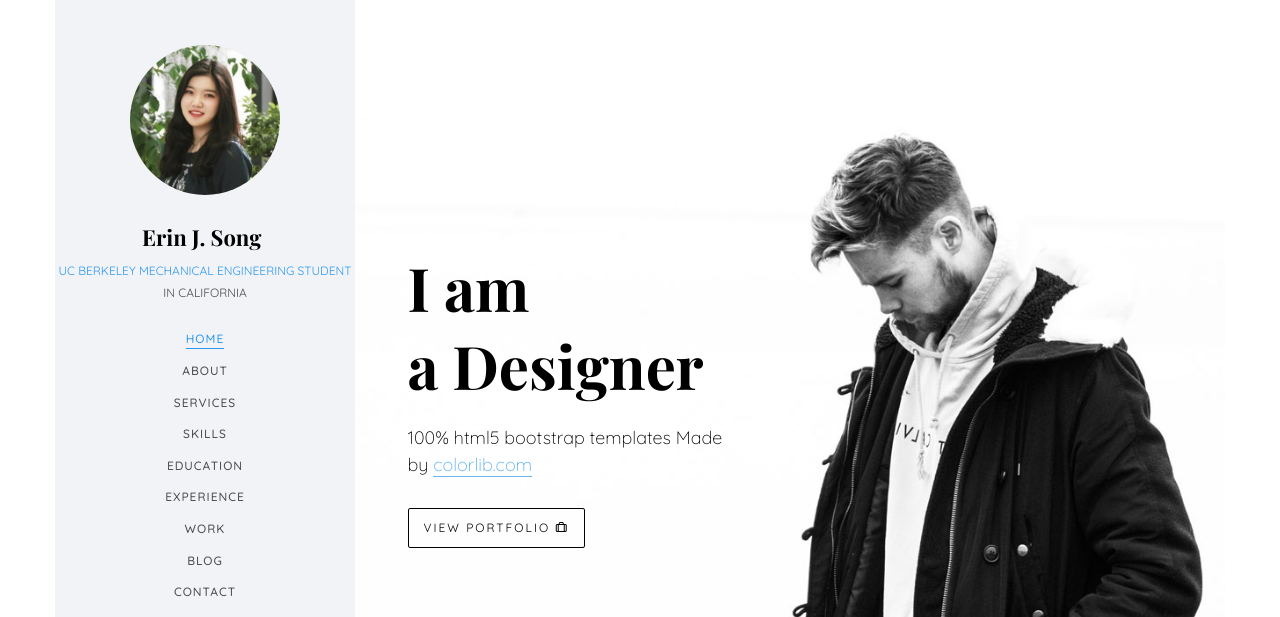
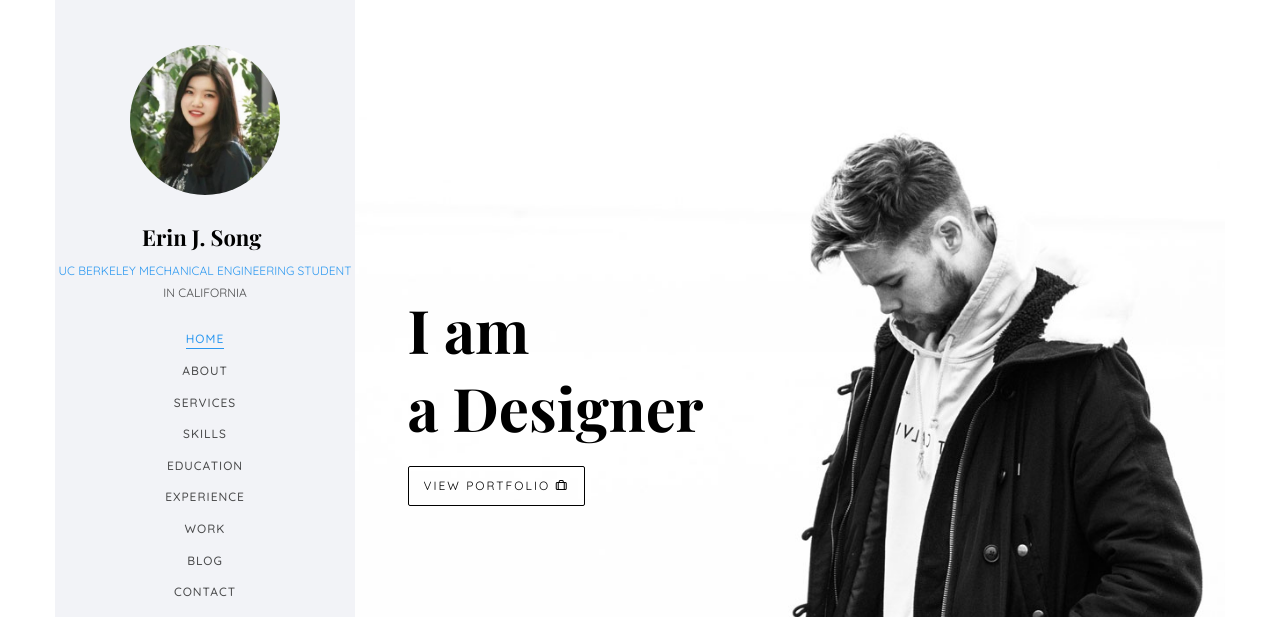
Before and after one commit to erinjsong/erinjsong.github.io, a plain HTML site: page index.html in a window 1280 px wide. Shown: the top 617 px of the page. Drawn offline with nearby package versions, Linux system fonts and the light colour scheme; files whose address does not match are found by name; a web font is replaced by a local one.

Commit message:
10/15 3-2

```diff
--- a/index.html
+++ b/index.html
@@ -115,7 +115,6 @@
 					   				<div class="slider-text-inner">
 					   					<div class="desc">
 						   					<h1>I am <br>a Designer</h1>
-												<h2>100% html5 bootstrap templates Made by <a href="https://colorlib.com/" target="_blank">colorlib.com</a></h2>
 												<p><a class="btn btn-primary btn-learn">View Portfolio <i class="icon-briefcase3"></i></a></p>
 											</div>
 					   				</div>
```
